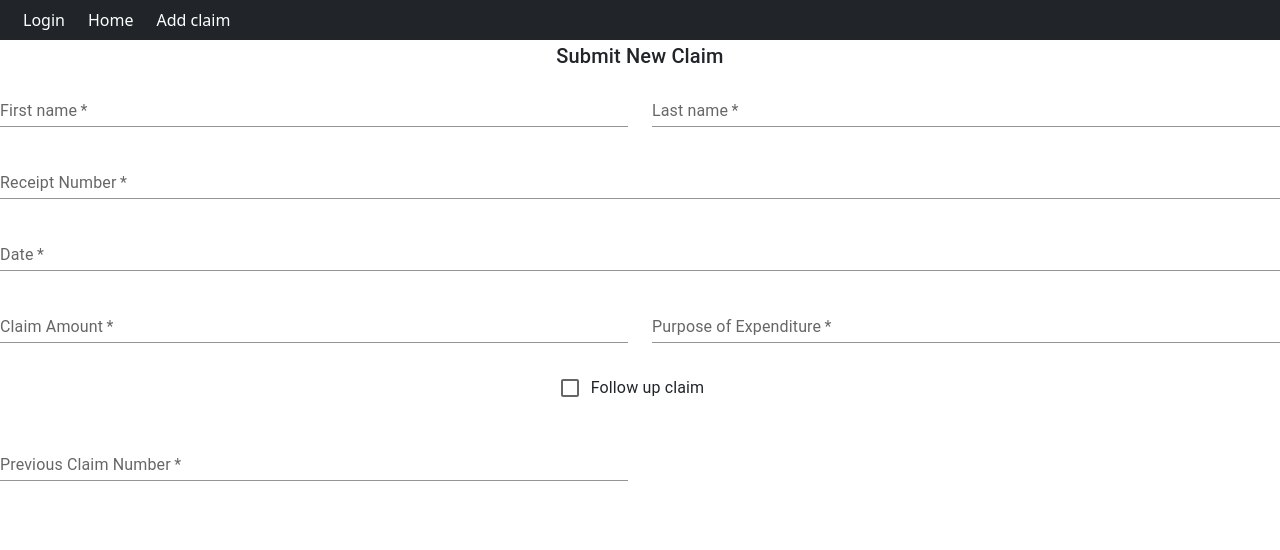
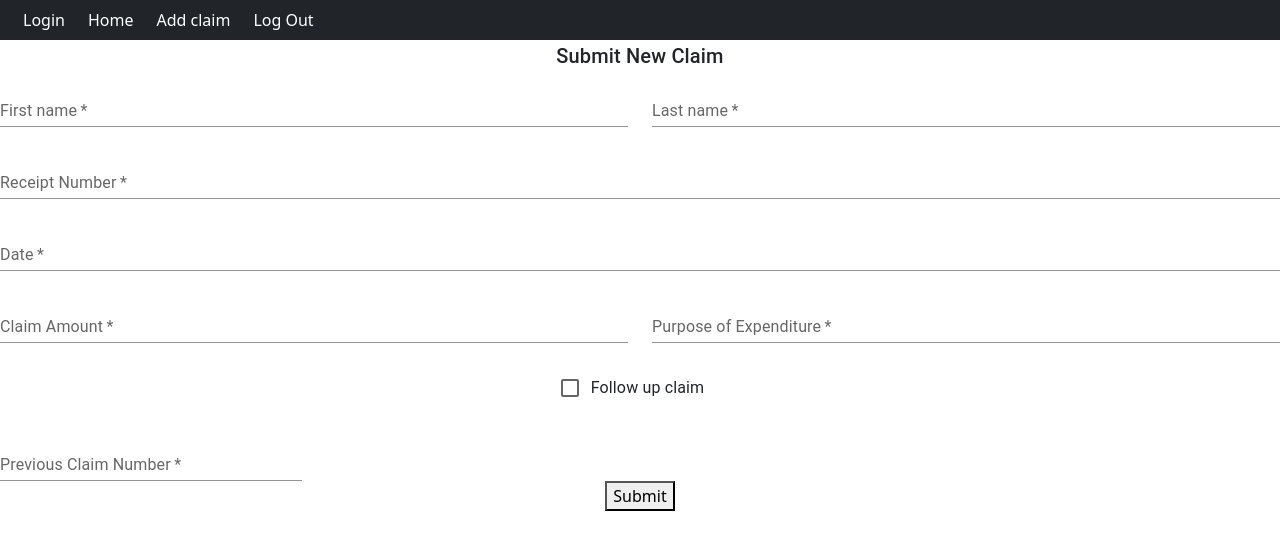
Before and after one commit to qindalim/DBSTT2Group11, a React (Create React App) app in the folder client/: page /newclaim in a window 1280 px wide. Shown: the top 550 px of the page. Built offline with nearby package versions, Linux system fonts and the light colour scheme; what @mui/x-data-grid-generator would draw is missing.

Commit message:
Added logout button to navbar, submit botton to new claim

```diff
--- a/client/src/App.js
+++ b/client/src/App.js
@@ -21,6 +21,9 @@ function App() {
           <li className="nav-item">
             <a href='http://localhost:3000/newclaim'>Add claim</a>
           </li>
+          <li className="nav-item">
+          <a href='http://localhost:3000'>Log Out</a>
+          </li>
       </nav>
       <NavRouter/>
 		</div>
--- a/client/src/componets/newClaim.js
+++ b/client/src/componets/newClaim.js
@@ -79,7 +79,7 @@ function NewClaim() {
             label="Follow up claim"
           />
         </Grid>
-        <Grid item xs={12} sm={6}>
+        <Grid item xs={12} sm={3}>
           <TextField
             required
             id="previousClaim"
@@ -90,6 +90,7 @@ function NewClaim() {
           />
         </Grid>
       </Grid>
+      <button>Submit</button>
     </React.Fragment>
   );
 }
```
